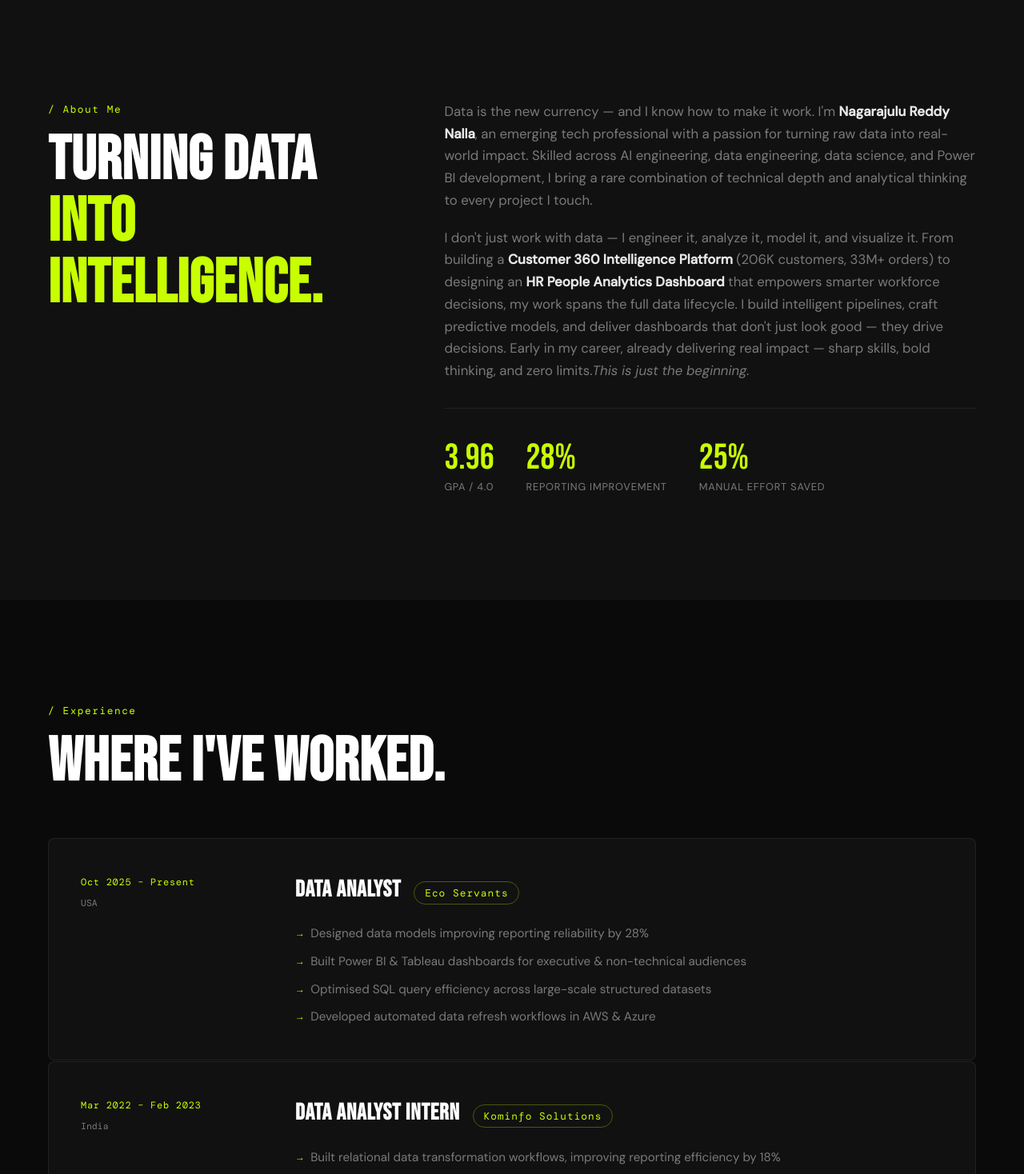
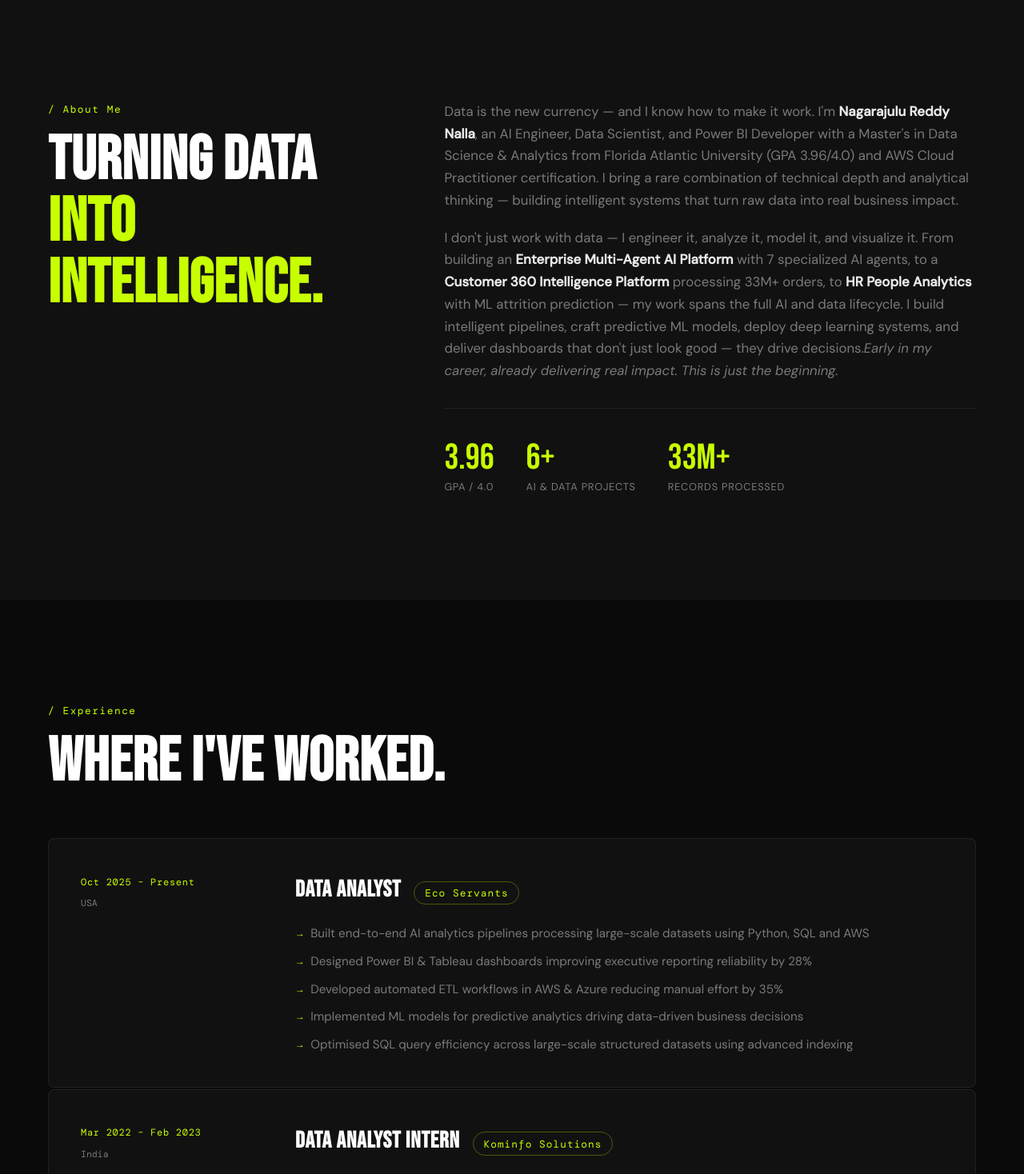
Before and after one commit to Nag4535/portfolio, a React (Vite) app: page / in a window 1280 px wide. Shown: the part 802-2270 px from the top of the page at 80% size. Built offline with nearby package versions, Linux system fonts and the light colour scheme.

Commit message:
Update bio, skills, experience for AI Engineer profile

```diff
--- a/src/App.jsx
+++ b/src/App.jsx
@@ -240,27 +240,31 @@ const EXPERIENCE = [
   {
     role: "Data Analyst", company: "Eco Servants", location: "USA", period: "Oct 2025 – Present",
     bullets: [
-      "Designed data models improving reporting reliability by 28%",
-      "Built Power BI & Tableau dashboards for executive & non-technical audiences",
-      "Optimised SQL query efficiency across large-scale structured datasets",
-      "Developed automated data refresh workflows in AWS & Azure",
+      "Built end-to-end AI analytics pipelines processing large-scale datasets using Python, SQL and AWS",
+      "Designed Power BI & Tableau dashboards improving executive reporting reliability by 28%",
+      "Developed automated ETL workflows in AWS & Azure reducing manual effort by 35%",
+      "Implemented ML models for predictive analytics driving data-driven business decisions",
+      "Optimised SQL query efficiency across large-scale structured datasets using advanced indexing",
     ],
   },
   {
     role: "Data Analyst Intern", company: "Kominfo Solutions", location: "India", period: "Mar 2022 – Feb 2023",
     bullets: [
-      "Built relational data transformation workflows, improving reporting efficiency by 18%",
-      "Automated data refresh workflows, reducing manual reporting effort by 25%",
+      "Built relational data transformation pipelines improving reporting efficiency by 18%",
       "Designed KPI dashboards with forecasting insights for non-technical stakeholders",
+      "Automated data refresh workflows reducing manual reporting effort by 25%",
       "Generated executive reports translating complex datasets into clear business narratives",
+      "Developed data models and ETL processes for structured and semi-structured data sources",
     ],
   },
 ];
 
 const SKILLS = [
-  { category: "Analytics & BI",  items: ["Power BI (DAX)", "Tableau", "Excel (Advanced)", "Matplotlib", "Seaborn"] },
-  { category: "Programming",     items: ["SQL (MySQL · SQL Server · Oracle)", "Python (Pandas · NumPy)", "R", "KQL"] },
-  { category: "Cloud & Data",    items: ["AWS (EC2 · S3 · Lambda)", "Microsoft Azure", "ETL Pipelines", "Data Governance"] },
+  { category: "AI & Machine Learning", items: ["LLM & AI Agents (CrewAI · LangChain)", "XGBoost · Gradient Boosting", "PyTorch · Neural Networks", "Scikit-learn · Random Forest", "Predictive Modelling · NLP"] },
+  { category: "Data Engineering & ETL", items: ["ETL Pipelines · SQLAlchemy", "SQLite · PostgreSQL · MySQL", "Apache Spark (basics)", "Data Warehousing · Data Modelling", "REST APIs · JSON · Web Scraping"] },
+  { category: "Analytics & BI",  items: ["Power BI (DAX · Power Query)", "Tableau · Excel (Advanced)", "Matplotlib · Seaborn · Plotly", "Streamlit · Data Storytelling", "KQL · Statistical Analysis"] },
+  { category: "Programming",     items: ["Python (Pandas · NumPy · SciPy)", "SQL (MySQL · SQL Server · Oracle)", "R · KQL", "Git · GitHub · CI/CD", "Jupyter · VS Code"] },
+  { category: "Cloud & DevOps",    items: ["AWS (EC2 · S3 · Lambda · RDS)", "Microsoft Azure · Azure ML", "Streamlit Cloud · Vercel", "Docker (basics)", "Data Governance · Security"] },
 ];
 
 // ── HOOKS ─────────────────────────────────────────────────────────────────────
@@ -514,21 +518,23 @@ function About() {
         <div className="about__right">
           <p className="about__body">
             Data is the new currency — and I know how to make it work. I'm <strong>Nagarajulu Reddy Nalla</strong>,
-            an emerging tech professional with a passion for turning raw data into real-world impact.
-            Skilled across AI engineering, data engineering, data science, and Power BI development,
-            I bring a rare combination of technical depth and analytical thinking to every project I touch.
+            an AI Engineer, Data Scientist, and Power BI Developer with a Master's in Data Science & Analytics
+            from Florida Atlantic University (GPA 3.96/4.0) and AWS Cloud Practitioner certification.
+            I bring a rare combination of technical depth and analytical thinking — building intelligent
+            systems that turn raw data into real business impact.
           </p>
           <p className="about__body">
             I don't just work with data — I engineer it, analyze it, model it, and visualize it.
-            From building a <strong>Customer 360 Intelligence Platform</strong> (206K customers, 33M+ orders)
-            to designing an <strong>HR People Analytics Dashboard</strong> that empowers smarter workforce decisions,
-            my work spans the full data lifecycle. I build intelligent pipelines, craft predictive models,
-            and deliver dashboards that don't just look good — they drive decisions.
-            Early in my career, already delivering real impact — sharp skills, bold thinking, and zero limits.
-            <em>This is just the beginning.</em>
+            From building an <strong>Enterprise Multi-Agent AI Platform</strong> with 7 specialized AI agents,
+            to a <strong>Customer 360 Intelligence Platform</strong> processing 33M+ orders,
+            to <strong>HR People Analytics</strong> with ML attrition prediction —
+            my work spans the full AI and data lifecycle. I build intelligent pipelines,
+            craft predictive ML models, deploy deep learning systems, and deliver dashboards
+            that don't just look good — they drive decisions.
+            <em>Early in my career, already delivering real impact. This is just the beginning.</em>
           </p>
           <div className="about__stats">
-            {[["3.96","GPA / 4.0"],["28%","Reporting improvement"],["25%","Manual effort saved"]].map(([n,l]) => (
+            {[["3.96","GPA / 4.0"],["6+","AI & Data Projects"],["33M+","Records Processed"]].map(([n,l]) => (
               <div key={l} className="about__stat">
                 <span className="about__stat-num">{n}</span>
                 <span className="about__stat-label">{l}</span>
```
